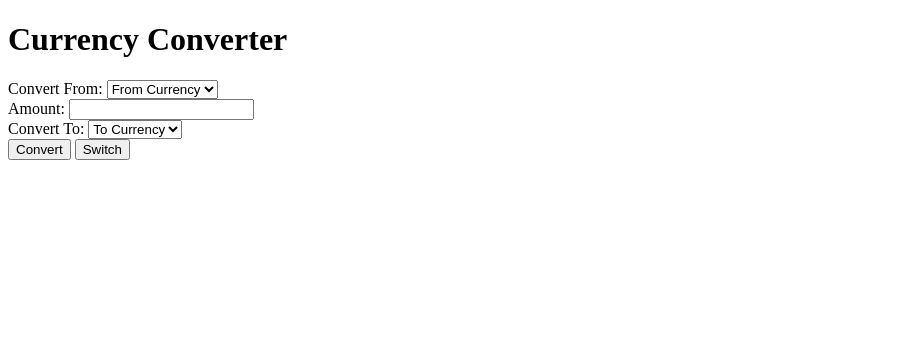
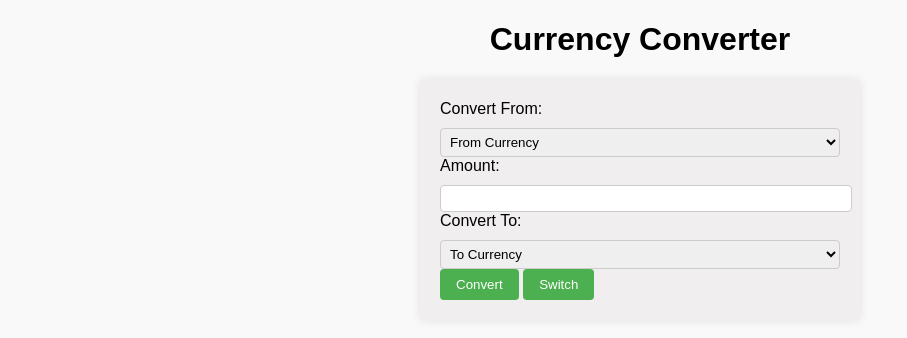
Before and after one commit to Damz1/CS50_final_project, a website with bundled scripts: page index.html in a window 1280 px wide. Shown: the whole page, without its empty margins (0-907 px from the left). Built offline with nearby package versions, Linux system fonts and the light colour scheme.

Commit message:
added some css

```diff
--- a/index.html
+++ b/index.html
@@ -5,6 +5,7 @@
     <meta name="viewport" content="width=device-width, initial-scale=1.0" />
     <title>Currency Converter</title>
     <script type="module" src="exchange.js"></script>
+    <link rel="stylesheet" type="text/css" href="style.css" />
   </head>
   <body>
     <h1>Currency Converter</h1>
--- /dev/null
+++ b/style.css
@@ -0,0 +1,63 @@
+/* Global styles */
+body {
+  font-family: Arial, sans-serif;
+  margin: 0;
+  padding: 0;
+  background-color: #f9f9f9;
+}
+
+h1 {
+  text-align: center;
+}
+
+form {
+  max-width: 400px;
+  margin: 0 auto;
+  padding: 20px;
+  background-color: #f0eeee;
+  box-shadow: 0 0 10px rgba(0, 0, 0, 0.1);
+}
+
+label {
+  display: block;
+  margin-bottom: 10px;
+}
+
+input[type="number"] {
+  width: 100%;
+  padding: 5px;
+  border: 1px solid #ccc;
+  border-radius: 4px;
+}
+
+select {
+  width: 100%;
+  padding: 5px;
+  border: 1px solid #ccc;
+  border-radius: 4px;
+}
+
+button {
+  padding: 8px 16px;
+  background-color: #4caf50;
+  color: #fff;
+  border: none;
+  border-radius: 4px;
+  cursor: pointer;
+}
+
+button:hover {
+  background-color: #45a049;
+}
+
+#result {
+  margin-top: 20px;
+  text-align: center;
+}
+
+/* Media query for small screens */
+@media (max-width: 480px) {
+  form {
+    max-width: 300px;
+  }
+}
```
